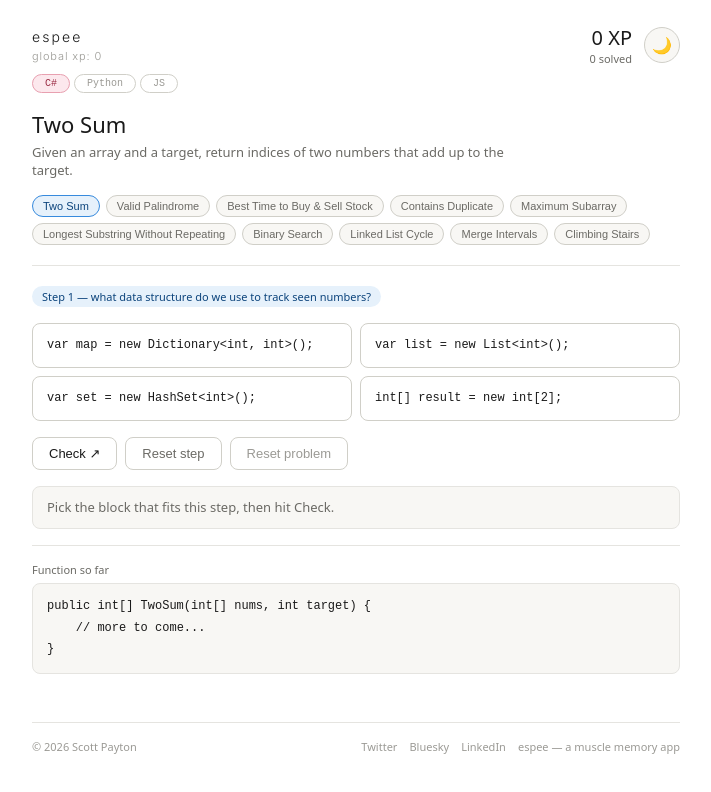
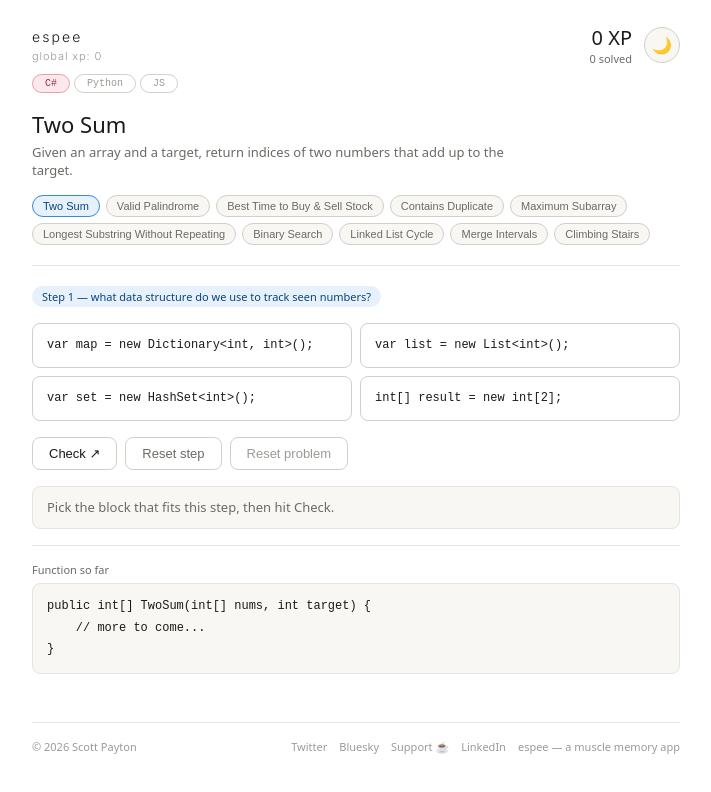
Before and after one commit to scottzero/espee, a React (Vite) app: page / in a window 1280 px wide. Shown: the top 792 px of the page, without its empty margins (284-995 px from the left). Built offline with nearby package versions, Linux system fonts and the light colour scheme; no server answers; the database is empty.

Commit message:
add Ko-fi support link to footer

```diff
--- a/src/App.tsx
+++ b/src/App.tsx
@@ -225,6 +225,7 @@ export default function App() {
         <div style={{ display: 'flex', gap: '12px', alignItems: 'center' }}>
           <a href="https://x.com/espeeapp" target="_blank" rel="noopener noreferrer" style={{ fontSize: '11px', color: 'var(--text-muted)', textDecoration: 'none' }}>Twitter</a>
           <a href="https://bsky.app/profile/espeeapp.bsky.social" target="_blank" rel="noopener noreferrer" style={{ fontSize: '11px', color: 'var(--text-muted)', textDecoration: 'none' }}>Bluesky</a>
+          <a href="https://ko-fi.com/espeeapp" target="_blank" rel="noopener noreferrer" style={{ fontSize: '11px', color: 'var(--text-muted)', textDecoration: 'none' }}>Support ☕</a>
           <a href="https://www.linkedin.com/in/scottpayton1337/" target="_blank" rel="noopener noreferrer" style={{ fontSize: '11px', color: 'var(--text-muted)', textDecoration: 'none' }}>LinkedIn</a>
           <span style={{ fontSize: '11px', color: 'var(--text-muted)' }}>espee — a muscle memory app</span>
         </div>
```
